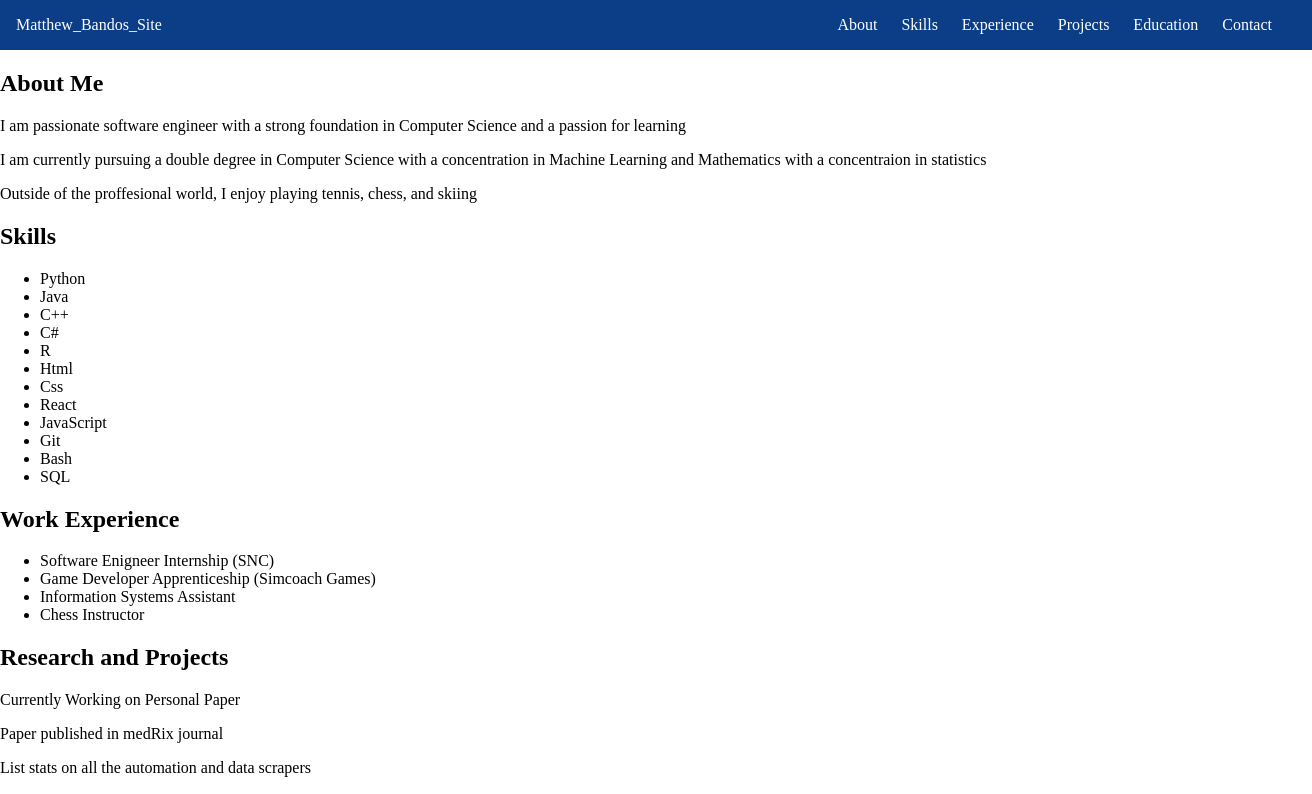
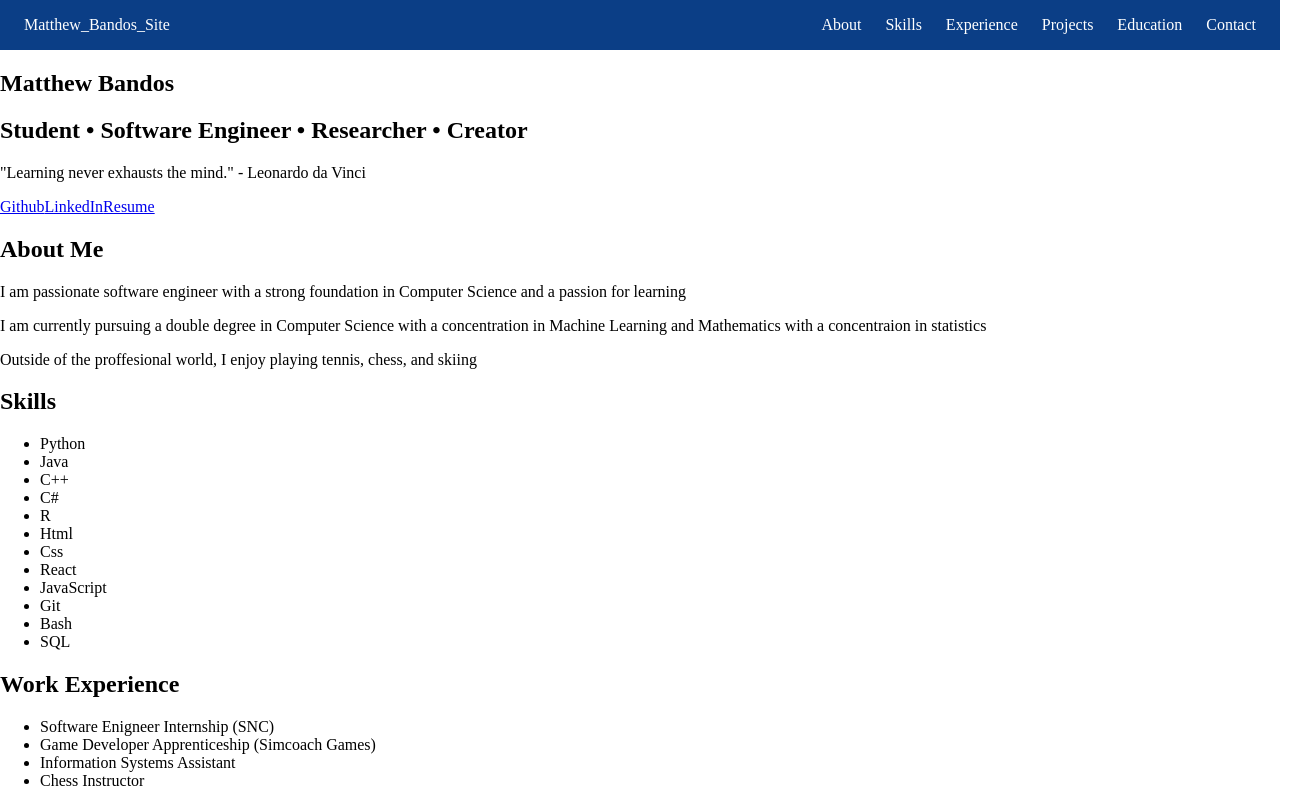
Before and after one commit to RoboticsMB/Personal_Website_2.0, a React (Create React App) app: page / in a window 1280 px wide. Shown: the top 794 px of the page, 1312 px wide, since content can reach past the window. Built offline with nearby package versions, Linux system fonts and the light colour scheme.

Commit message:
Created a skeleton of the Landing Page with some rudimentary text

```diff
--- a/src/App.css
+++ b/src/App.css
@@ -7,3 +7,7 @@ body, html {
 body{
   overflow-x: hidden;
 }
+
+section{
+  scroll-margin-top: 4rem;
+}
--- a/src/App.js
+++ b/src/App.js
@@ -5,6 +5,16 @@ function App() {
   return (
     <div className="App">
       <Navbar />
+      <section id="landing-page" classname="landing-page">
+        <h1>Matthew Bandos</h1>
+        <h2>Student • Software Engineer • Researcher • Creator</h2>
+        <p>"Learning never exhausts the mind." - Leonardo da Vinci </p>
+        <div classname = "information-links">
+          <a href="https://github.com/RoboticsMB" target="_blank" rel="noopener noreferrer">Github</a>
+          <a href="https://www.linkedin.com/in/matthew-bandos-4646ab316" target="_blank" rel="noopener noreferrer">LinkedIn</a>
+          <a href="/Bandos M Resume 2025.pdf" target="_blank" rel="noopener noreferrer">Resume</a>
+        </div>
+      </section>
       <section id="about">
         <h2>About Me</h2>
         <p>I am passionate software engineer with a strong foundation in Computer Science and a passion for learning</p>
--- a/src/Components/Navbar.css
+++ b/src/Components/Navbar.css
@@ -4,7 +4,8 @@
     top: 0;
     width: 100%;
     background-color: #0b3e86;
-    padding: 1rem;
+    padding-top: 1rem;
+    padding-bottom: 1rem;
     z-index: 1000;
 }
 
@@ -15,6 +16,7 @@
     align-items: center;
     color: white;
     padding-right: 1.5rem;
+    padding-left: 1.5rem;
 }
 
 /*For all ul elements inside navbar container div*/
```
Also changed, not shown: 1 other file (tests, documents, lock files or other folders).
